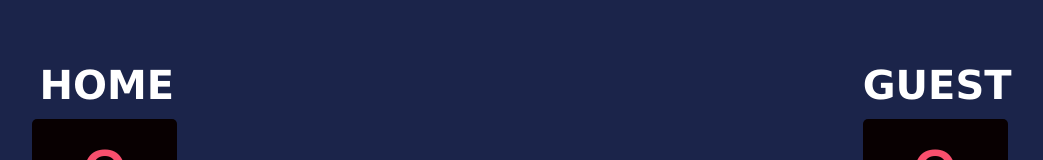
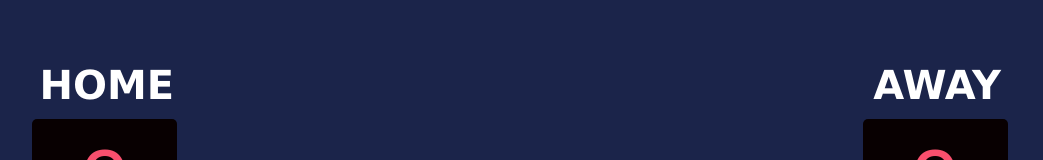
Before and after one commit to Moinudheen17/scoreboard, a plain HTML site: page index.html in a window 1280 px wide. Shown: the top 160 px of the page, without its empty margins (118-1161 px from the left). Drawn offline with Linux system fonts and the light colour scheme; a web font is replaced by a local one.

Commit message:
Update index.html
changed guest to away

```diff
--- a/index.html
+++ b/index.html
@@ -17,7 +17,7 @@
             </div>
              <button  class= "reset" onclick="reset()"> RESET</button>
             <div class="away">
-                <h3 class="name">GUEST</h3>
+                <h3 class="name">AWAY</h3>
                 <p class="score" id ="s2">0</p>
                 <div class="button">
                     <button onclick="gplusone()" class = "btn" >+1</button>
```
